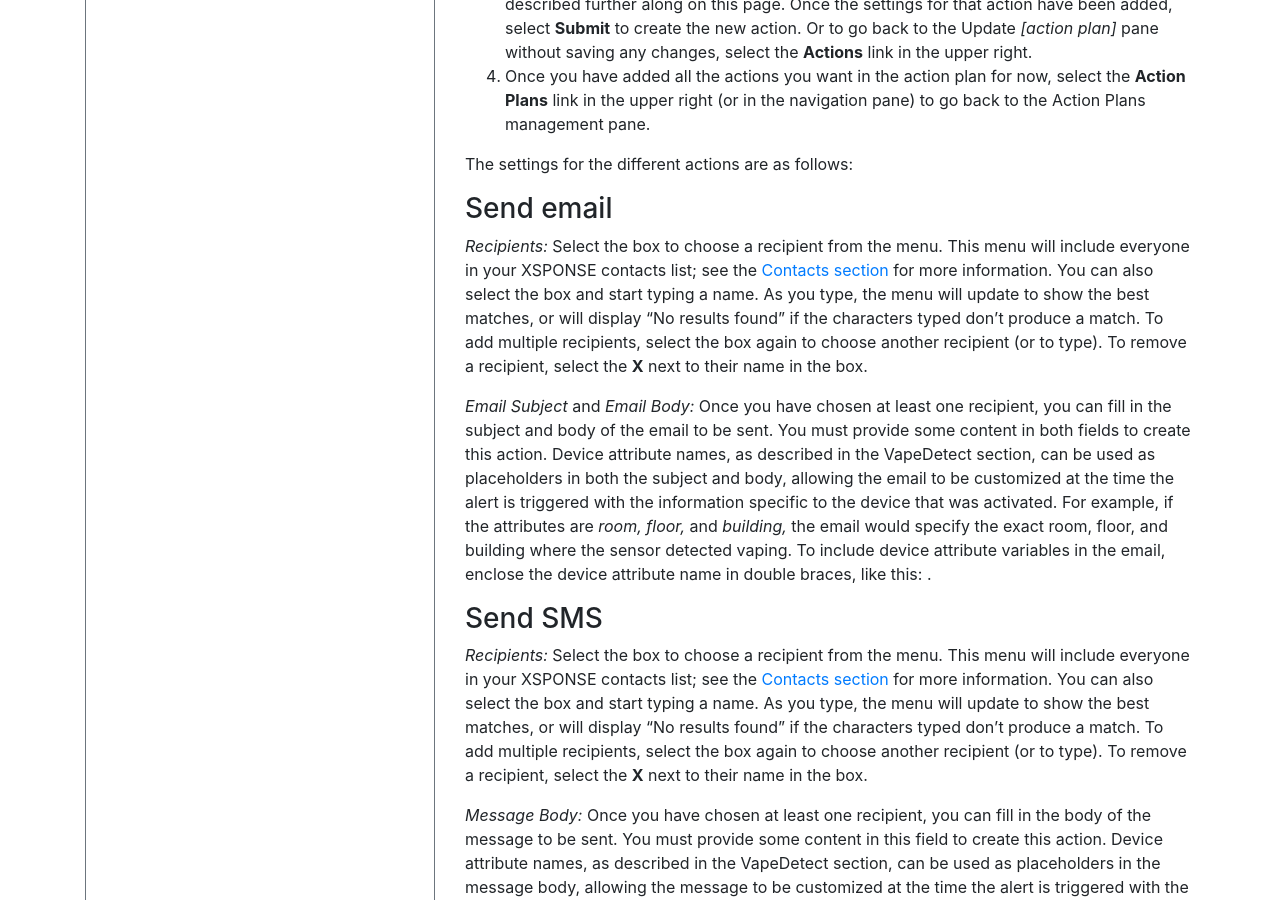
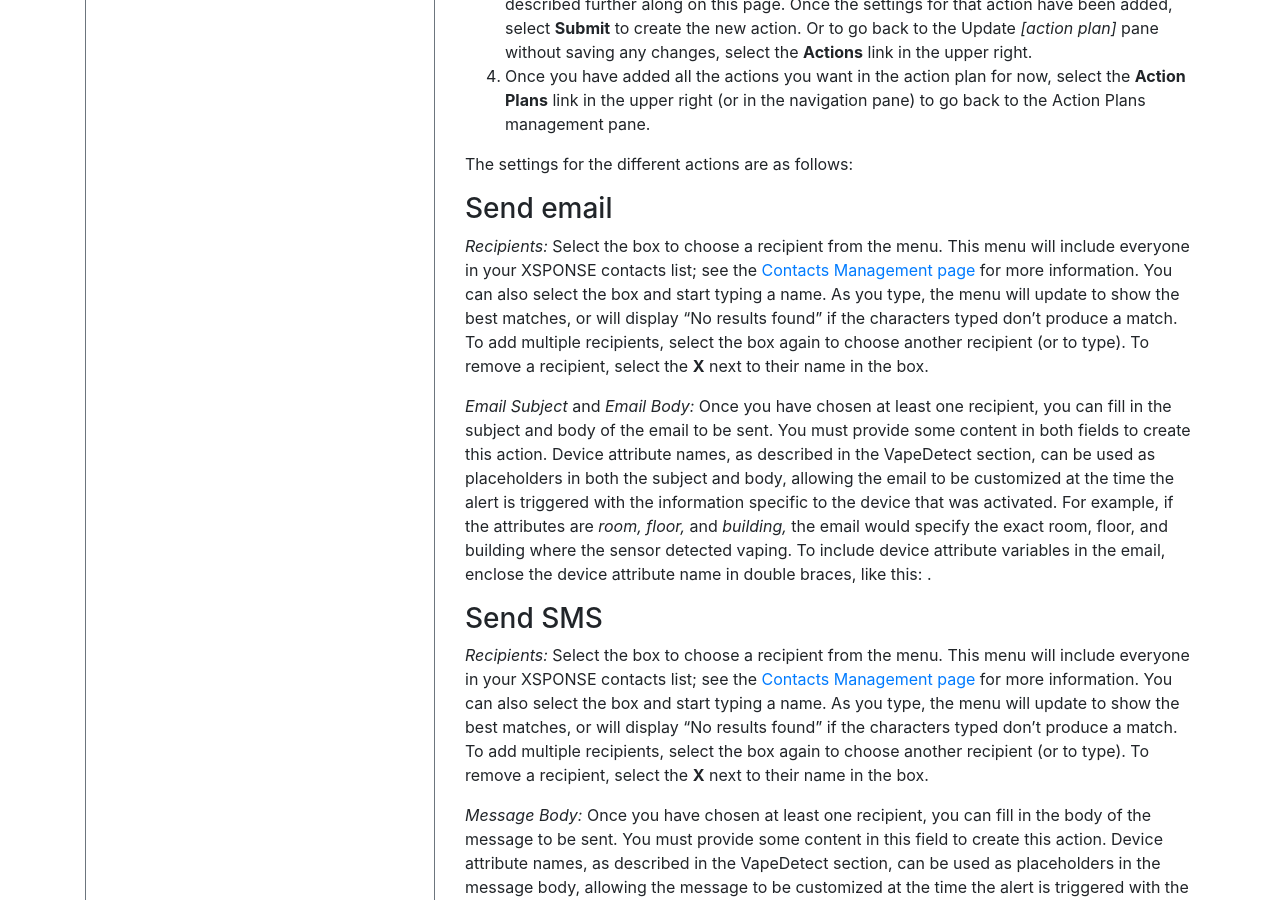
Before and after one commit to NrsSystems/docs, a Jekyll site: the page built from general-ops/action-plans.md, in a window 1280 px wide and 900 px high, scrolled down 1349 px. Built offline with Jekyll 4.4.1, drawn with Linux system fonts in a browser that asks for light colours; our own code applies the rules of GitHub Pages for plain Markdown files.

Commit message:
Update action-plans.md

```diff
--- a/general-ops/action-plans.md
+++ b/general-ops/action-plans.md
@@ -25,12 +25,12 @@ If you are ready to begin setting up the action plan, select **Add Action** in t
 The settings for the different actions are as follows:
 
 ### Send email
-_Recipients:_ Select the box to choose a recipient from the menu. This menu will include everyone in your XSPONSE contacts list; see the [Contacts section](contacts-management.md) for more information. You can also select the box and start typing a name. As you type, the menu will update to show the best matches, or will display “No results found” if the characters typed don’t produce a match. To add multiple recipients, select the box again to choose another recipient (or to type). To remove a recipient, select the **X** next to their name in the box.
+_Recipients:_ Select the box to choose a recipient from the menu. This menu will include everyone in your XSPONSE contacts list; see the [Contacts Management page](contacts-management.md) for more information. You can also select the box and start typing a name. As you type, the menu will update to show the best matches, or will display “No results found” if the characters typed don’t produce a match. To add multiple recipients, select the box again to choose another recipient (or to type). To remove a recipient, select the **X** next to their name in the box.
 
 _Email Subject_ and _Email Body:_ Once you have chosen at least one recipient, you can fill in the subject and body of the email to be sent. You must provide some content in both fields to create this action. Device attribute names, as described in the VapeDetect section, can be used as placeholders in both the subject and body, allowing the email to be customized at the time the alert is triggered with the information specific to the device that was activated. For example, if the attributes are _room, floor,_ and _building,_ the email would specify the exact room, floor, and building where the sensor detected vaping. To include device attribute variables in the email, enclose the device attribute name in double braces, like this: {{room}}.
 
 ### Send SMS
-_Recipients:_ Select the box to choose a recipient from the menu. This menu will include everyone in your XSPONSE contacts list; see the [Contacts section](contacts-management.md) for more information. You can also select the box and start typing a name. As you type, the menu will update to show the best matches, or will display “No results found” if the characters typed don’t produce a match. To add multiple recipients, select the box again to choose another recipient (or to type). To remove a recipient, select the **X** next to their name in the box.
+_Recipients:_ Select the box to choose a recipient from the menu. This menu will include everyone in your XSPONSE contacts list; see the [Contacts Management page](contacts-management.md) for more information. You can also select the box and start typing a name. As you type, the menu will update to show the best matches, or will display “No results found” if the characters typed don’t produce a match. To add multiple recipients, select the box again to choose another recipient (or to type). To remove a recipient, select the **X** next to their name in the box.
 
 _Message Body:_ Once you have chosen at least one recipient, you can fill in the body of the message to be sent. You must provide some content in this field to create this action. Device attribute names, as described in the VapeDetect section, can be used as placeholders in the message body, allowing the message to be customized at the time the alert is triggered with the information specific to the device that was activated. For example, if the attributes are _room, floor,_ and _building,_ the message would specify the exact room, floor, and building where the sensor detected vaping. To include device attribute variables in the message, enclose the device attribute name in double braces, like this: {{room}}.
 
```
